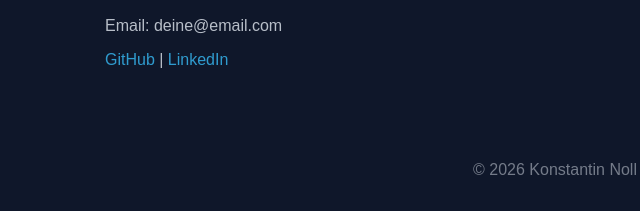
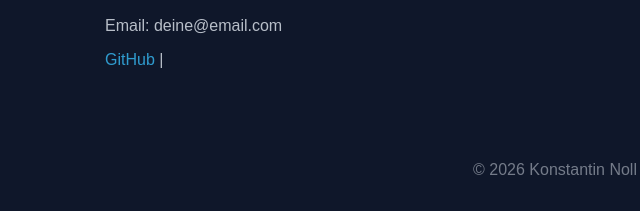
Before and after one commit to kxnsti11/kxnsti11.github.io, a plain HTML site: page index.html in a window 1280 px wide. Shown: the part 787-998 px from the top of the page, 85-725 px from the left. Drawn offline with Linux system fonts and the light colour scheme.

Commit message:
index.html aktualisieren

```diff
--- a/index.html
+++ b/index.html
@@ -3,7 +3,7 @@
 <head>
   <meta charset="UTF-8">
   <meta name="viewport" content="width=device-width, initial-scale=1.0">
-  <title>Mein Portfolio</title>
+  <title>Sleep Awareness</title>
   <style>
     body {
       font-family: Arial, sans-serif;
@@ -87,7 +87,7 @@
   <p>Email: deine@email.com</p>
   <p>
     <a href="#">GitHub</a> |
-    <a href="#">LinkedIn</a>
+
   </p>
 </section>
 
```
